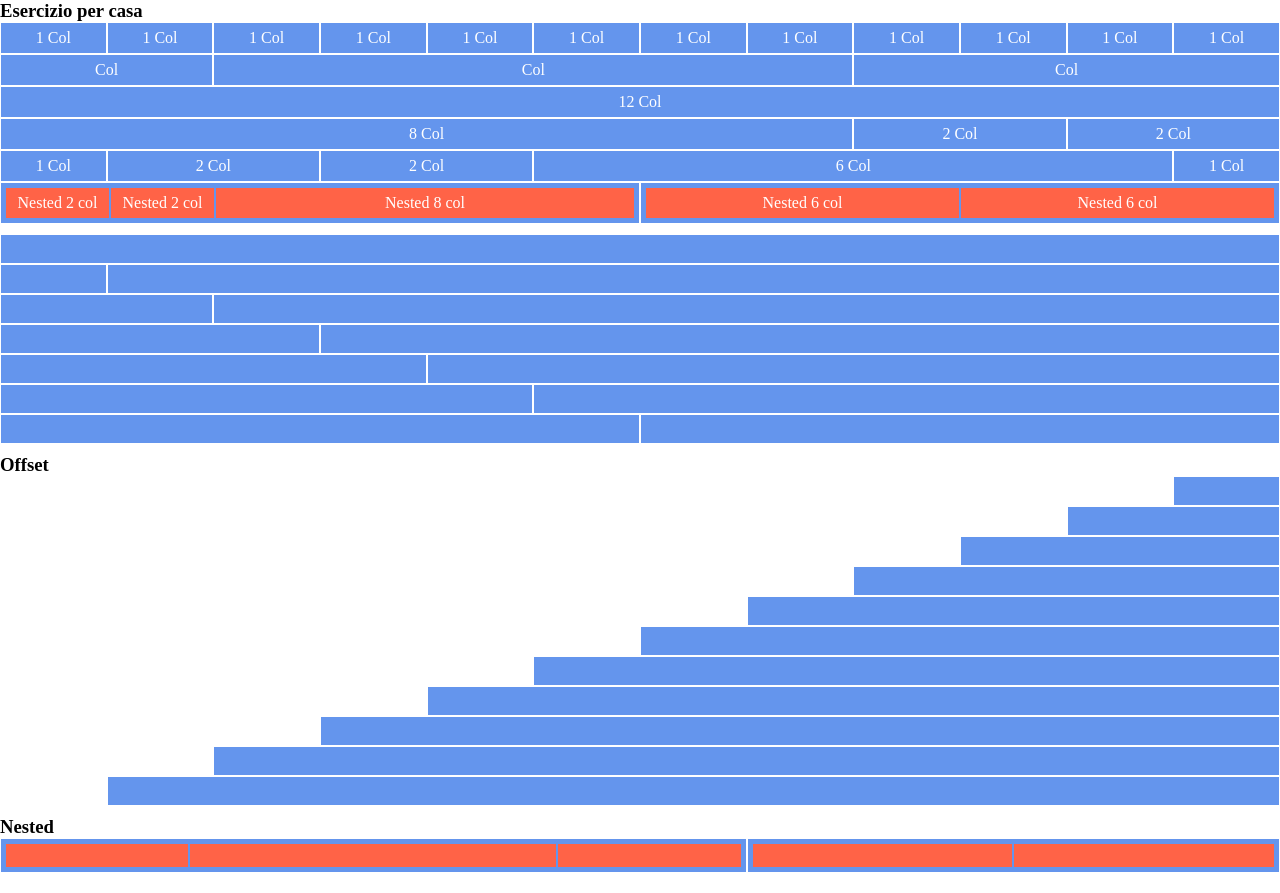
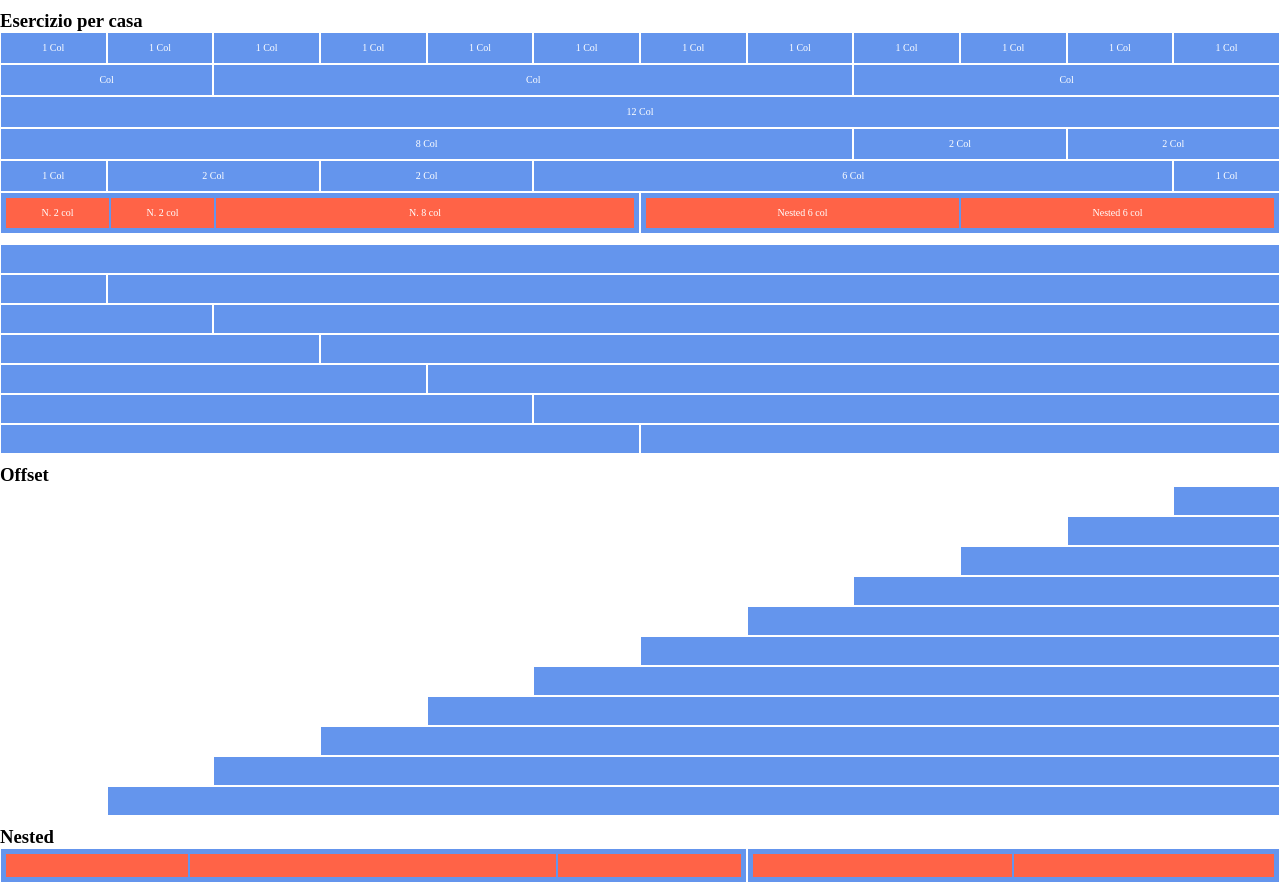
Before and after one commit to valentinacantarelli/html-css-12bool, a plain HTML site: page index.html in a window 1280 px wide. Drawn offline with Linux system fonts and the light colour scheme.

Commit message:
fixed font

```diff
--- a/css/style.css
+++ b/css/style.css
@@ -1,5 +1,6 @@
 .container {
     color: white;
+    font-size: 10px;
     text-align: center;
     line-height: 30px;
 }
--- a/index.html
+++ b/index.html
@@ -11,6 +11,7 @@
 </head>
 <body>
     <!-- prima sezione  -->
+    <div class="empty"></div>
     <h3>Esercizio per casa</h3>
     <div class="container">
          <!-- prima row -->
@@ -56,9 +57,9 @@
         <div class="row">
             <div class="col-xs-6">
                 <div class="row inner-row ">
-                    <div class="inner-col col-xs-2"> Nested 2 col</div>
-                    <div class="inner-col col-xs-2"> Nested 2 col</div>
-                    <div class="inner-col col-xs-8"> Nested 8 col</div>
+                    <div class="inner-col col-xs-2"> N. 2 col</div>
+                    <div class="inner-col col-xs-2"> N. 2 col</div>
+                    <div class="inner-col col-xs-8"> N. 8 col</div>
                 </div>
             </div>
             <div class="col-xs-6">
```
